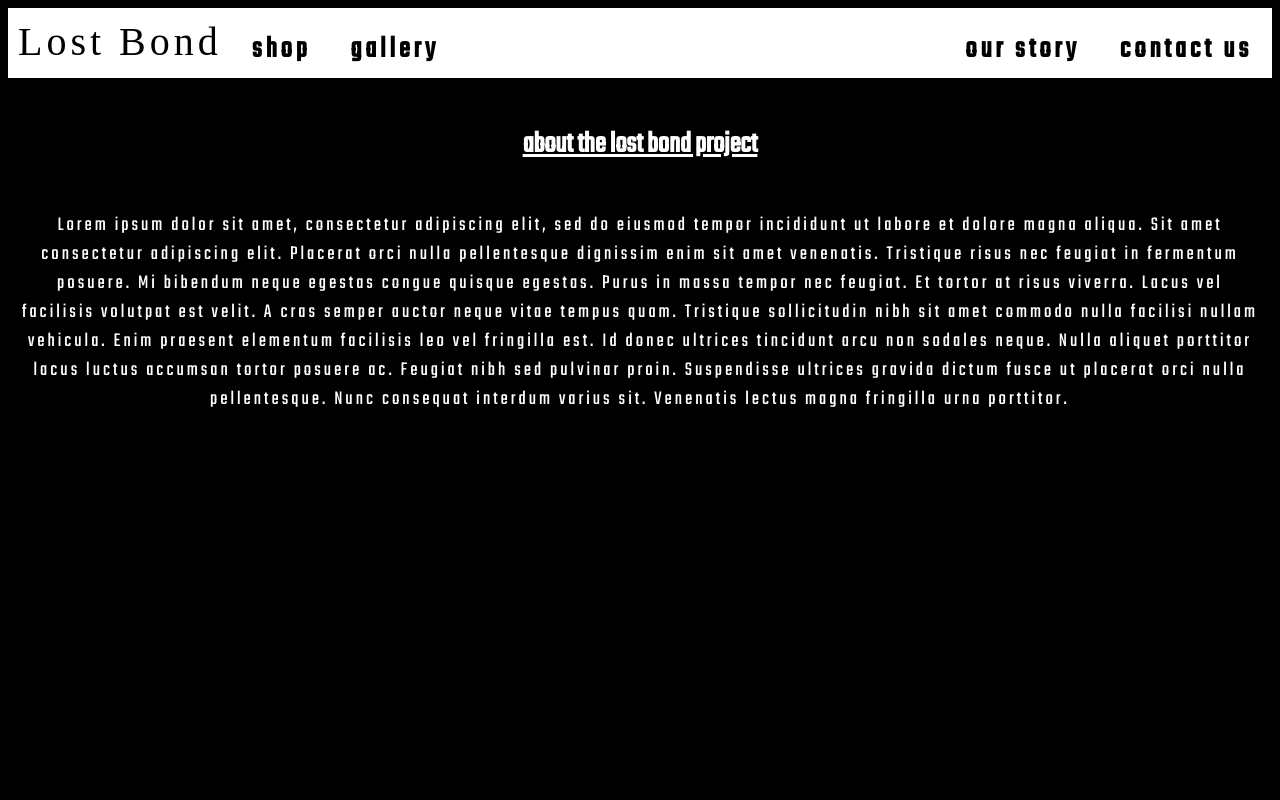
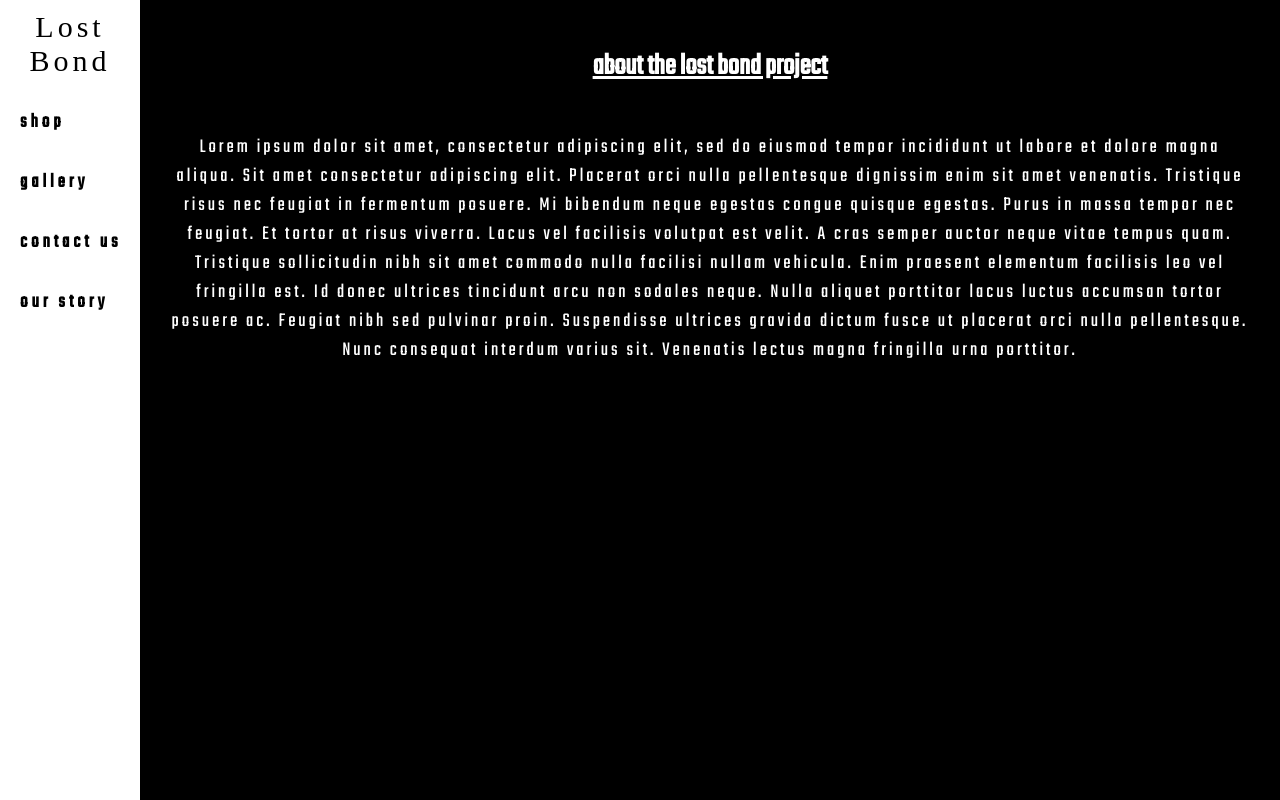
Before and after one commit to benlongcroft/LBJ, a Flask app: page /about in a window 1280 px wide. Run offline with Flask 2, Linux system fonts and the light colour scheme; some web fonts are replaced.

Commit message:
made it sidebar

```diff
--- a/static/Stylesheet.css
+++ b/static/Stylesheet.css
@@ -63,15 +63,26 @@ p {
 body{
     background-color: black;
     /*position: relative;*/
-    /*height: auto;*/
-    /*min-height: 100% !important;*/
+    height: auto;
+    min-height: 100% !important;
 }
 
+.main {
+  margin-left: 140px; /* Same as the width of the sidebar */
+  padding: 0px 10px;
+  justify-content: center;
+}
 
 
 /*Navbar Stuff*/
 .navbar-default {
-    height: 70px;
+    height: 100%;
+    width: 140px;
+    z-index: 1;
+    position: fixed;
+    top: 0; /* Stay at the top */
+    left: 0;
+    overflow-x: hidden;
     display: -moz-inline-block;
     background-color: white;
     color: black;
@@ -81,54 +92,47 @@ body{
 .navbar-item {
   float: left;
   padding: 20px;
+  height: 20px;
+  width: 100%;
   background-color: white;
   text-transform: lowercase;
   font-weight: bold;
   font-family: "Teko";
-  font-size: 30px;
+  font-size: 20px;
   letter-spacing: 4px;
   text-decoration: none;
   color: black;
 }
 
-.navbar-item-right {
-  padding: 20px;
-  background-color: white;
-  text-transform: lowercase;
-  font-weight: bold;
-  font-family: "Teko";
-  font-size: 30px;
-  letter-spacing: 4px;
-  text-decoration: none;
-  color: black;
-  float: right;
-}
+/*.navbar-item-right {*/
+/*  padding: 10px;*/
+/*  background-color: white;*/
+/*  text-transform: lowercase;*/
+/*  font-weight: bold;*/
+/*  font-family: "Teko";*/
+/*  font-size: 20px;*/
+/*  letter-spacing: 4px;*/
+/*  text-decoration: none;*/
+/*  color: black;*/
+/*  float: right;*/
+/*}*/
 
 .navbar-item-home {
   padding: 10px;
   font-family: "ChomskyRegular", serif;
   background-color: white;
-  font-size: 40px;
+  font-size: 30px;
   letter-spacing: 4px;
   text-decoration: none;
   color: black;
+  text-align: center;
+  justify-content: center;
   float: left;
 }
 
 .navbar-item:hover {
-  background: white;
-  color: black;
-  border: 10px solid black;
-  border-right-color: dimgray;
-  border-left-color: dimgray;
-}
-
-.navbar-item-right:hover {
-  background: white;
-  color: black;
-  border: 10px solid black;
-  border-left-color: dimgray;
-  border-right-color: dimgray;
+  background: black;
+  color: white;
 }
 
 .div.bar{
--- a/templates/base.html
+++ b/templates/base.html
@@ -21,15 +21,15 @@
                     <a class="navbar-item">
                         Gallery
                     </a>
-                    <a class="navbar-item-right">
+                    <a class="navbar-item">
                         Contact Us
                     </a>
-                    <a href={{ url_for("about") }} class="navbar-item-right">
+                    <a href={{ url_for("about") }} class="navbar-item">
                         Our Story
                     </a>
             </div>
         </nav>
-        <div>
+        <div class="main">
             {% block content %}
             {% endblock %}
         </div>
```
Also changed, not shown: other parts of static/Stylesheet.css (+42 -4 lines), templates/product_page.html (+14 -4 lines).
